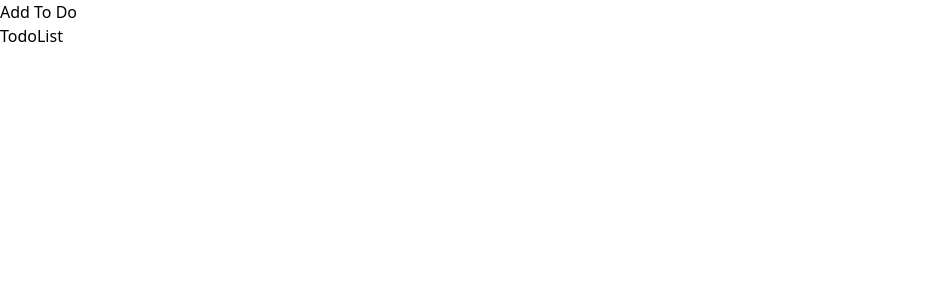
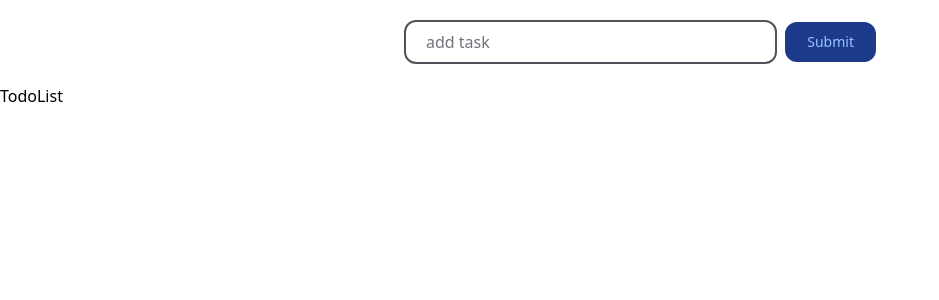
Before and after one commit to Andriikryl/to-do-app-ts, a React (Vite) app: page / in a window 1280 px wide. Shown: the top 300 px of the page, without its empty margins (0-939 px from the left). Built offline with nearby package versions, Linux system fonts and the light colour scheme.

Commit message:
add form component

```diff
--- a/src/components/AddTodo.tsx
+++ b/src/components/AddTodo.tsx
@@ -4,5 +4,26 @@
 import { Input } from "./Input";
 
 export const AddTodo = () => {
-  return <div>Add To Do</div>;
+  const [input, setInput] = useState("");
+  return (
+    <div>
+      <form>
+        <div className="flex items-center w-full max-w-lg gap-2 p-5 m-auto">
+          <input
+            value={input}
+            onChange={(e) => setInput(e.target.value)}
+            type="text"
+            className="w-full px-5 py-2 bg-transparent border-2 outline-none border-zinc-600 rounded-xl placeholder:text-zinc-500 focus:border-white"
+            placeholder="add task"
+          />
+          <button
+            type="submit"
+            className="px-5 py-2 text-sm font-normal text-blue-300 bg-blue-900 border-2 border-blue-900 active:scale-95 rounded-xl"
+          >
+            Submit
+          </button>
+        </div>
+      </form>
+    </div>
+  );
 };
```
